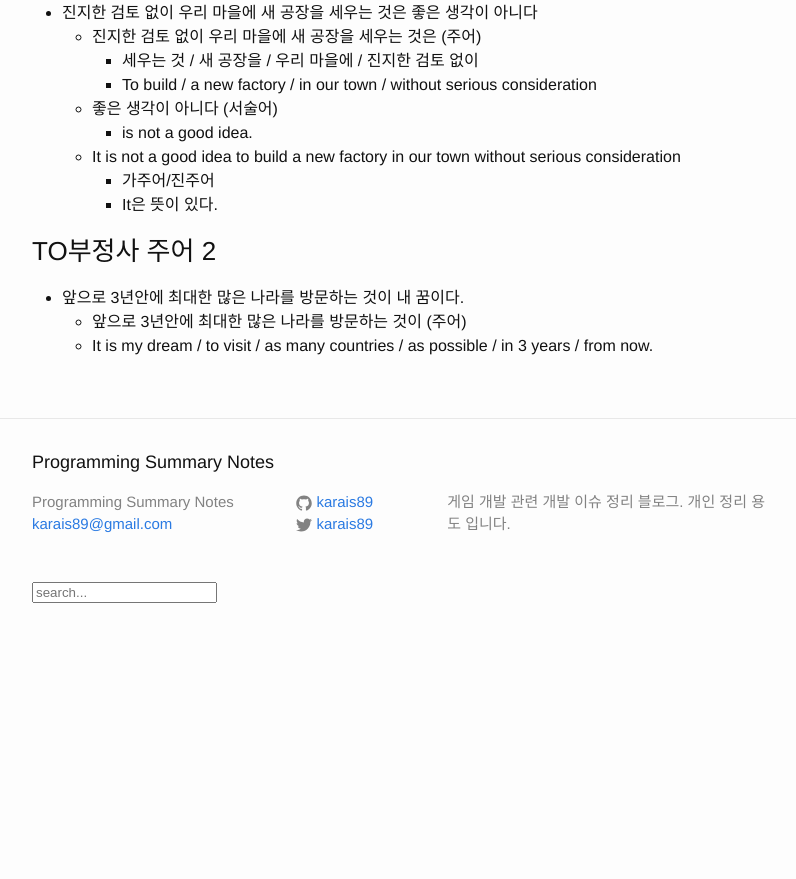
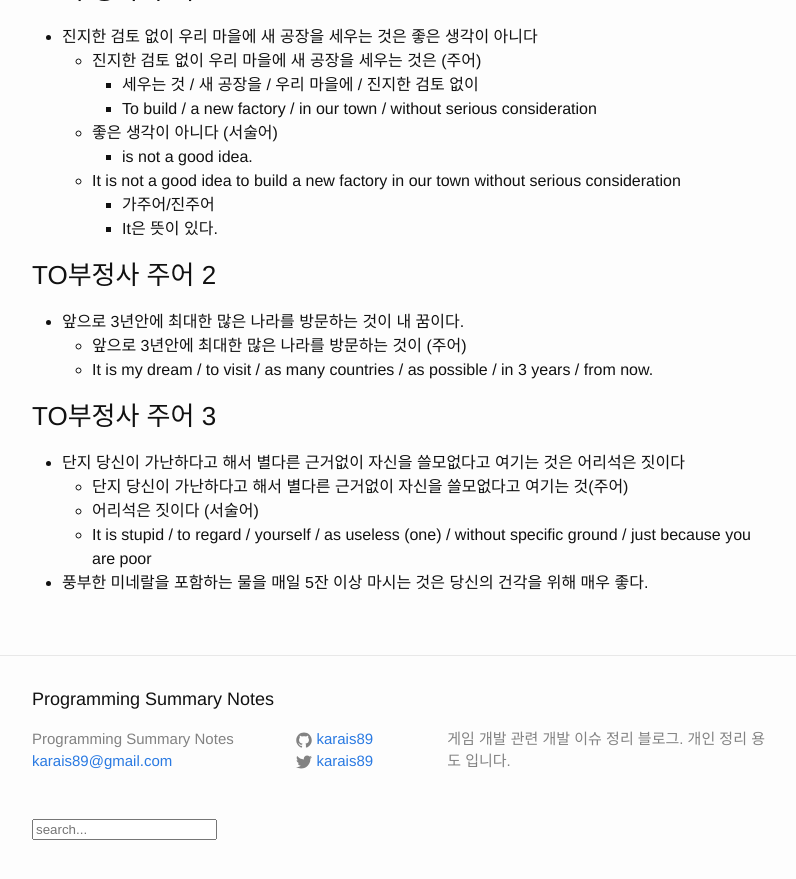
Before and after one commit to karais89/karais89.github.io_back, a Jekyll site: the page built from _posts/2019-01-12-hanmadiro-part-1.markdown, in a window 1280 px wide and 900 px high, scrolled down 3980 px. Shown: the top 879 px of the window, without its empty margins (238-1034 px from the left). Built offline with Jekyll 4.4.1, drawn with Linux system fonts in a browser that asks for light colours; comment, search, counter and statistics services are not loaded; before the commit the page ends 4643 px from its top, so only the background shows below that.

Commit message:
### TO부정사 주어 3

```diff
--- a/_posts/2019-01-12-hanmadiro-part-1.markdown
+++ b/_posts/2019-01-12-hanmadiro-part-1.markdown
@@ -171,3 +171,11 @@ TO부정사, ING, 명사절 복잡한 주어로 구성된 문장을 연습한다
 - 앞으로 3년안에 최대한 많은 나라를 방문하는 것이 내 꿈이다.
     - 앞으로 3년안에 최대한 많은 나라를 방문하는 것이 (주어)
     - It is my dream / to visit / as many countries / as possible / in 3 years / from now.
+
+### TO부정사 주어 3
+
+- 단지 당신이 가난하다고 해서 별다른 근거없이 자신을 쓸모없다고 여기는 것은 어리석은 짓이다
+    - 단지 당신이 가난하다고 해서 별다른 근거없이 자신을 쓸모없다고 여기는 것(주어)
+    - 어리석은 짓이다 (서술어)
+    - It is stupid / to regard / yourself / as useless (one) / without specific ground / just because you are poor
+- 풍부한 미네랄을 포함하는 물을 매일 5잔 이상 마시는 것은 당신의 건각을 위해 매우 좋다.
```
